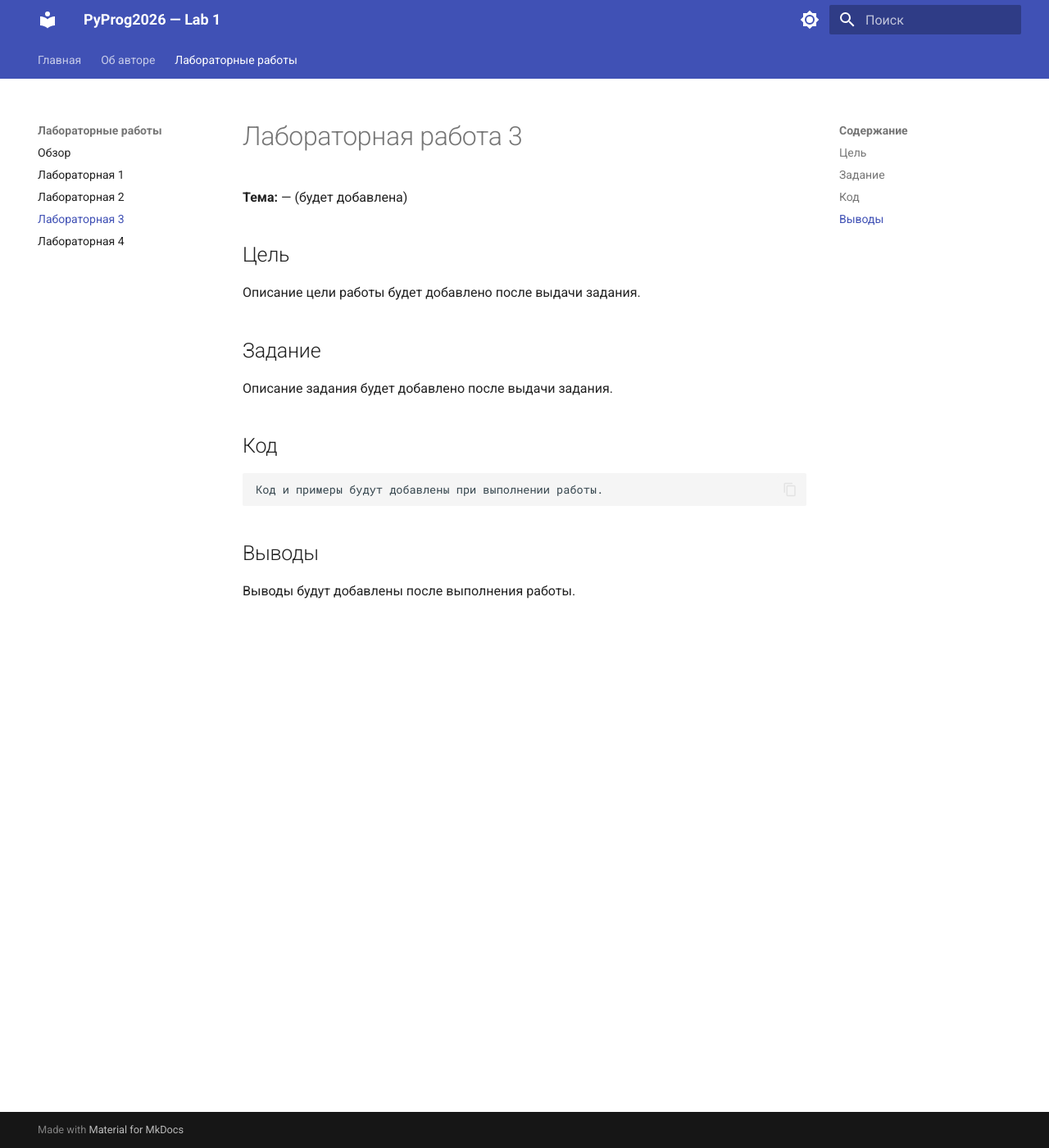
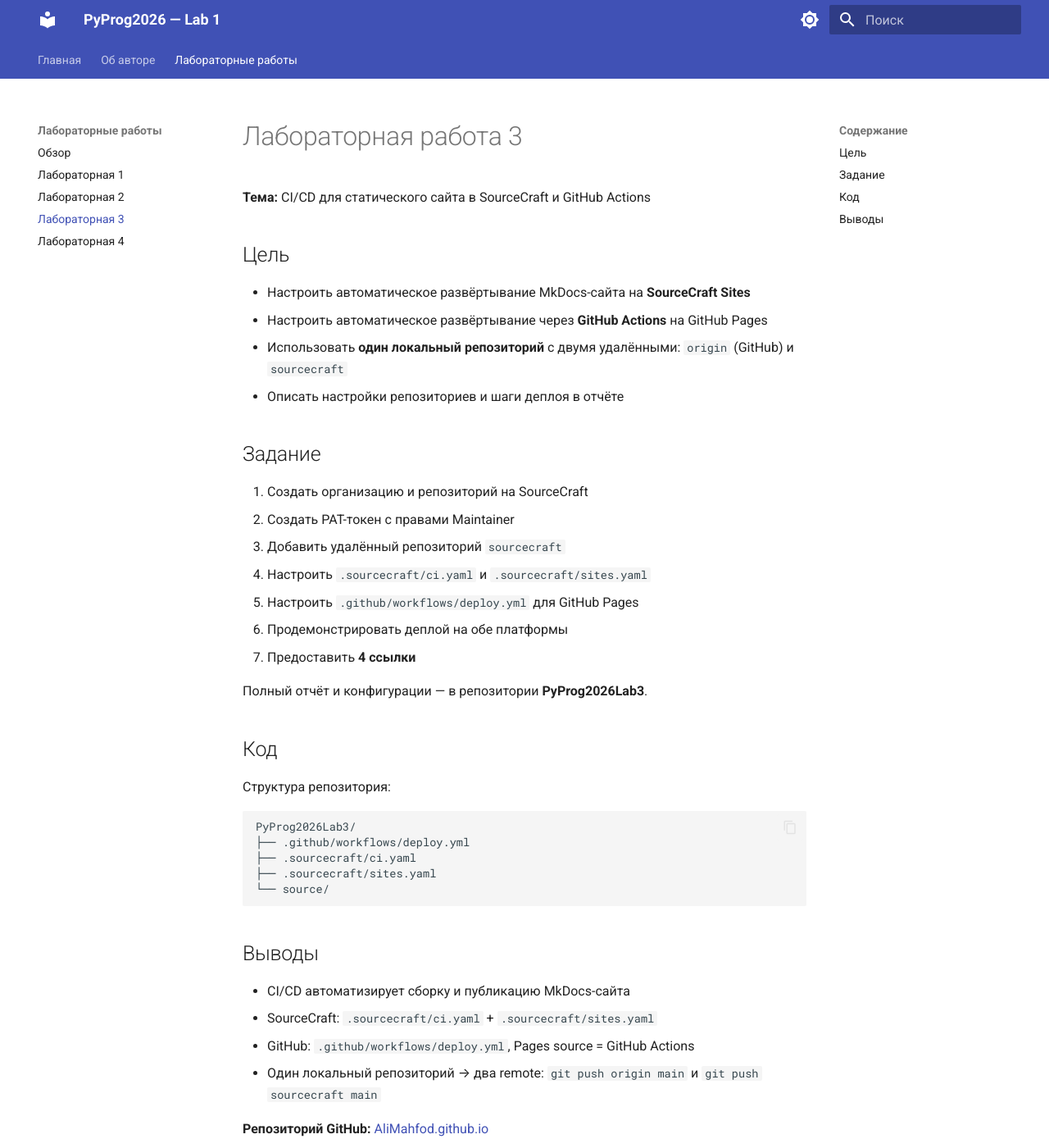
Before and after one commit to AliMahfod/AliMahfod.github.io, an MkDocs documentation site: the page built from source/docs/labs/lab03.md, in a window 1280 px wide and 1400 px high. Shown: the whole window at 82% size. Built offline with MkDocs 1.6.1 and Material for MkDocs 9.7.7, drawn with Linux system fonts in a browser that asks for light colours; some of the changed text lies outside the part shown.

Commit message:
Update lab reports for portfolio

````diff
--- a/source/docs/labs/lab03.md
+++ b/source/docs/labs/lab03.md
@@ -1,21 +1,45 @@
 # Лабораторная работа 3
 
-**Тема:** — (будет добавлена)
+**Тема:** CI/CD для статического сайта в SourceCraft и GitHub Actions
 
 ## Цель
 
-Описание цели работы будет добавлено после выдачи задания.
+- Настроить автоматическое развёртывание MkDocs-сайта на **SourceCraft Sites**
+- Настроить автоматическое развёртывание через **GitHub Actions** на GitHub Pages
+- Использовать **один локальный репозиторий** с двумя удалёнными: `origin` (GitHub) и `sourcecraft`
+- Описать настройки репозиториев и шаги деплоя в отчёте
 
 ## Задание
 
-Описание задания будет добавлено после выдачи задания.
+1. Создать организацию и репозиторий на SourceCraft
+2. Создать PAT-токен с правами Maintainer
+3. Добавить удалённый репозиторий `sourcecraft`
+4. Настроить `.sourcecraft/ci.yaml` и `.sourcecraft/sites.yaml`
+5. Настроить `.github/workflows/deploy.yml` для GitHub Pages
+6. Продемонстрировать деплой на обе платформы
+7. Предоставить **4 ссылки**
+
+Полный отчёт и конфигурации — в репозитории **PyProg2026Lab3**.
 
 ## Код
 
-```text
-Код и примеры будут добавлены при выполнении работы.
+Структура репозитория:
+
+```
+PyProg2026Lab3/
+├── .github/workflows/deploy.yml
+├── .sourcecraft/ci.yaml
+├── .sourcecraft/sites.yaml
+└── source/
 ```
 
 ## Выводы
 
-Выводы будут добавлены после выполнения работы.
+- CI/CD автоматизирует сборку и публикацию MkDocs-сайта
+- SourceCraft: `.sourcecraft/ci.yaml` + `.sourcecraft/sites.yaml`
+- GitHub: `.github/workflows/deploy.yml`, Pages source = GitHub Actions
+- Один локальный репозиторий → два remote: `git push origin main` и `git push sourcecraft main`
+
+**Репозиторий GitHub:** [AliMahfod.github.io](https://github.com/AliMahfod/AliMahfod.github.io)
+
+**Ссылка на отчёт:** [Лабораторная работа 3](https://AliMahfod.github.io/labs/lab03/)
````
Also changed, not shown: source/docs/labs/index.md (+1 -1 lines), 1 other file.
